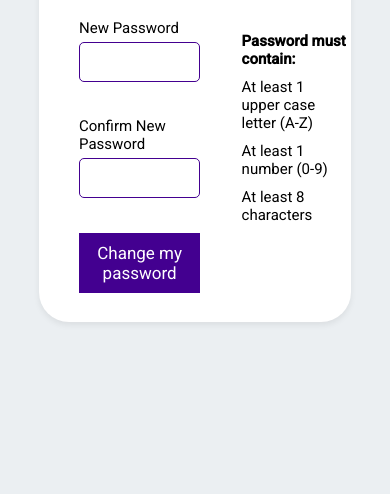
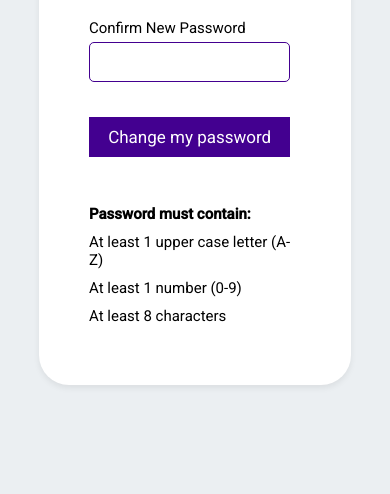
Before and after one commit to TraekWells/change-password-clone, a plain HTML site: page index.html in a window 390 px wide. Shown: the part 350-844 px from the top of the page. Drawn offline with Linux system fonts and the light colour scheme.

Commit message:
Added responsive styles

```diff
--- a/styles.scss
+++ b/styles.scss
@@ -52,6 +52,11 @@ body {
   position: relative;
   overflow: hidden;
 
+  @media screen and (max-width: 40.625em) {
+    padding: 50px;
+    height: auto;
+  }
+
   p {
     margin-bottom: 10px;
     font-size: 15px;
@@ -69,6 +74,10 @@ body {
 
   &-body {
     display: flex;
+
+    @media screen and (max-width: 40.625em) {
+      flex-direction: column;
+    }
   }
 
   &-group {
@@ -145,6 +154,10 @@ body {
   &-column-inputs {
     flex: 1 0 55%;
     margin-right: 35px;
+
+    @media screen and (max-width: 40.625em) {
+      margin-right: 0;
+    }
   }
 
   &-column-guide {
```
Also changed, not shown: styles.css, 1 other file.
